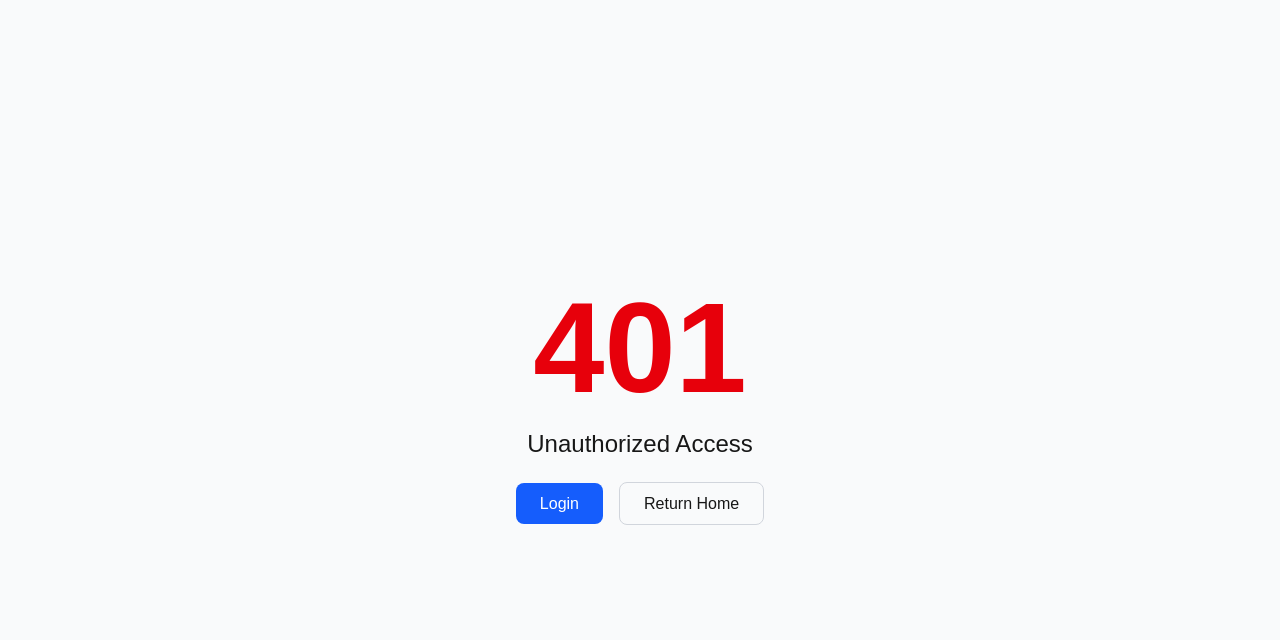
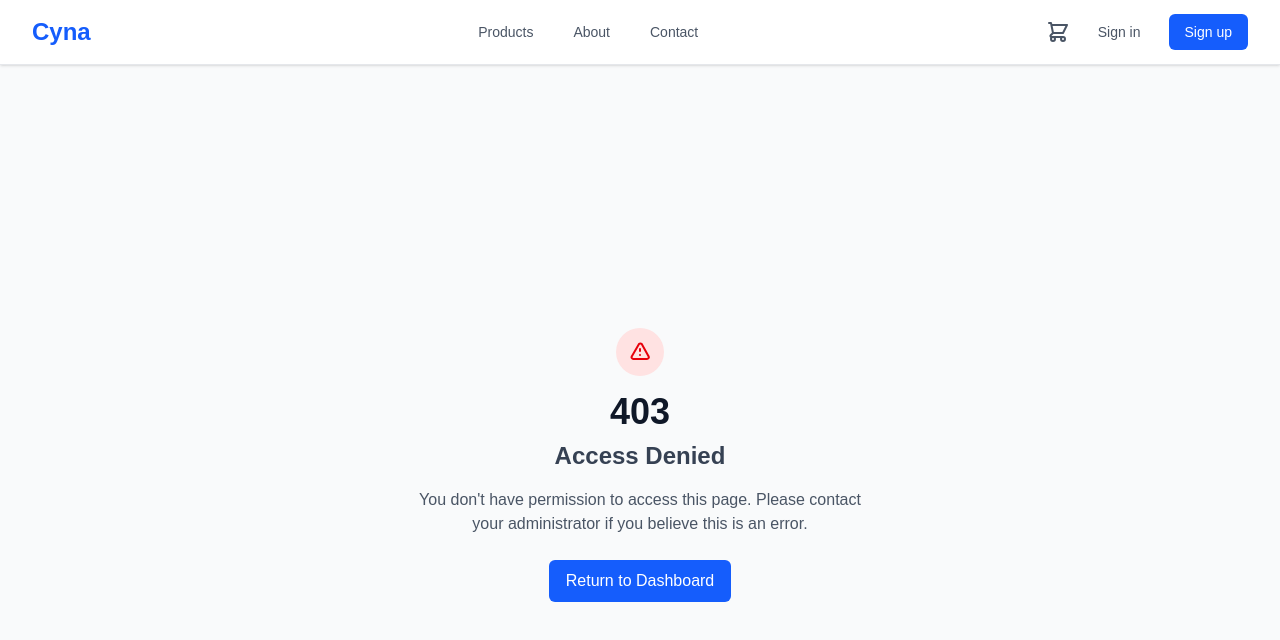
Before and after one commit to mchaaar/cyna-web, a Next.js app: page /unauthorized in a window 1280 px wide. Shown: the top 640 px of the page. Built offline with nearby package versions, Linux system fonts and the light colour scheme; no server answers.

Commit message:
Added 403 page with proper detection

```diff
--- a/src/app/unauthorized/page.js
+++ b/src/app/unauthorized/page.js
@@ -1,24 +1,32 @@
+'use client';
+
 import Link from 'next/link';
+import Header from '../../components/Header';
 
-export default function Unauthorized() {
+export default function UnauthorizedPage() {
   return (
-        <div className="min-h-screen flex items-center justify-center bg-gray-50">
+    <div className="min-h-screen bg-gray-50">
+      <Header />
+      <div className="flex items-center justify-center min-h-screen">
         <div className="text-center">
-                <h1 className="text-9xl font-bold text-red-600">401</h1>
-                <p className="text-2xl mt-4 mb-8">Unauthorized Access</p>
-                <div className="space-x-4">
+          <div className="mx-auto flex items-center justify-center h-12 w-12 rounded-full bg-red-100">
+            <svg className="h-6 w-6 text-red-600" fill="none" viewBox="0 0 24 24" stroke="currentColor">
+              <path strokeLinecap="round" strokeLinejoin="round" strokeWidth={2} d="M12 9v2m0 4h.01m-6.938 4h13.856c1.54 0 2.502-1.667 1.732-2.5L13.732 4c-.77-.833-1.964-.833-2.732 0L3.732 16.5c-.77.833.192 2.5 1.732 2.5z" />
+            </svg>
+          </div>
+          <h1 className="text-4xl font-bold text-gray-900 mt-4">403</h1>
+          <h2 className="text-2xl font-semibold text-gray-700 mt-2">Access Denied</h2>
+          <p className="text-gray-600 mt-4 max-w-md">
+            You don't have permission to access this page. Please contact your administrator if you believe this is an error.
+          </p>
+          <div className="mt-6">
             <Link
-                        href="/login"
-                        className="px-6 py-3 bg-blue-600 text-white rounded-lg hover:bg-blue-700"
+              href="/dashboard"
+              className="inline-flex items-center px-4 py-2 border border-transparent text-base font-medium rounded-md text-white bg-blue-600 hover:bg-blue-700"
             >
-                        Login
+              Return to Dashboard
             </Link>
-                    <Link
-                        href="/"
-                        className="px-6 py-3 border border-gray-300 rounded-lg hover:bg-gray-50"
-                    >
-                        Return Home
-                    </Link>
+          </div>
         </div>
       </div>
     </div>
```
Lines whose indentation alone changed are shown as unchanged.
